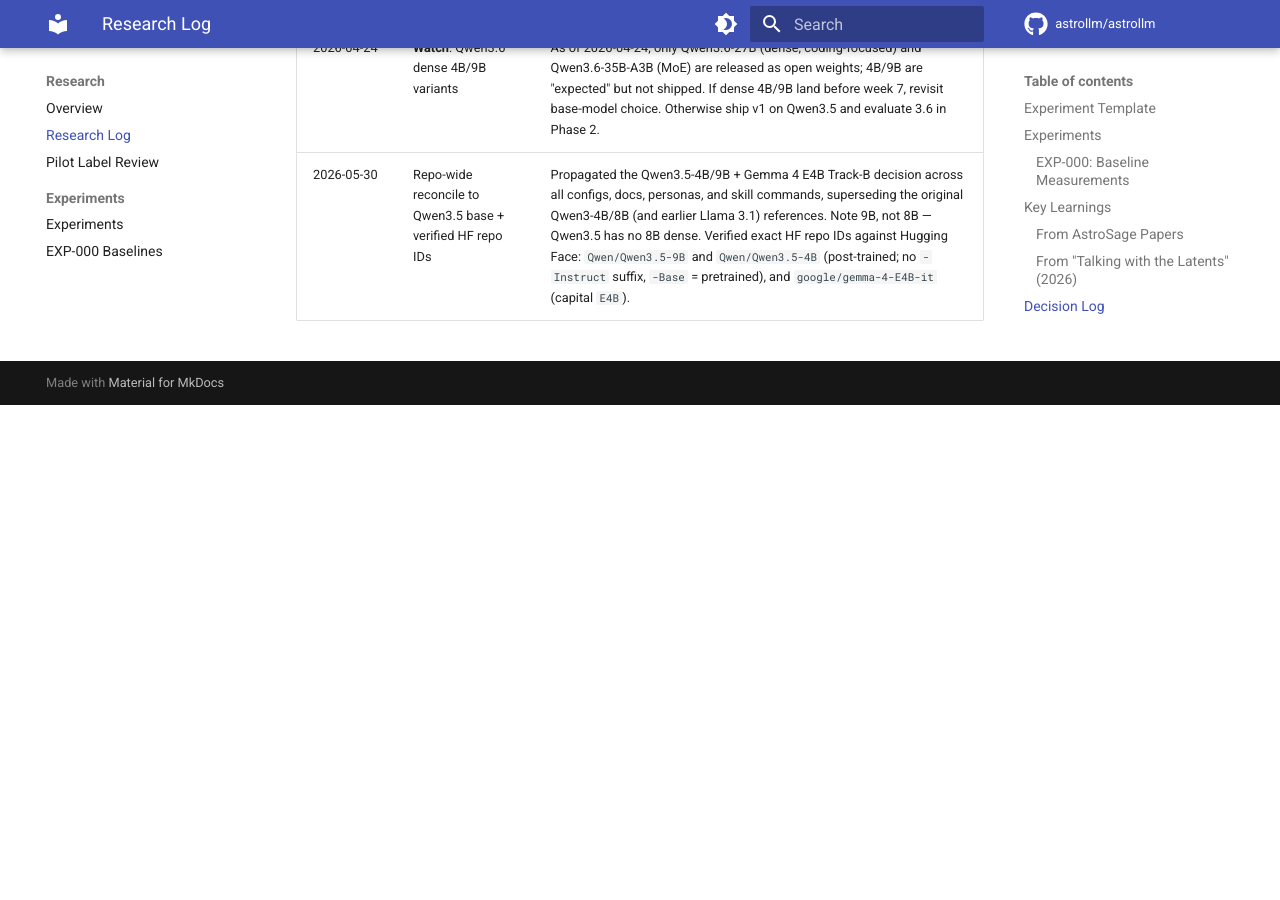
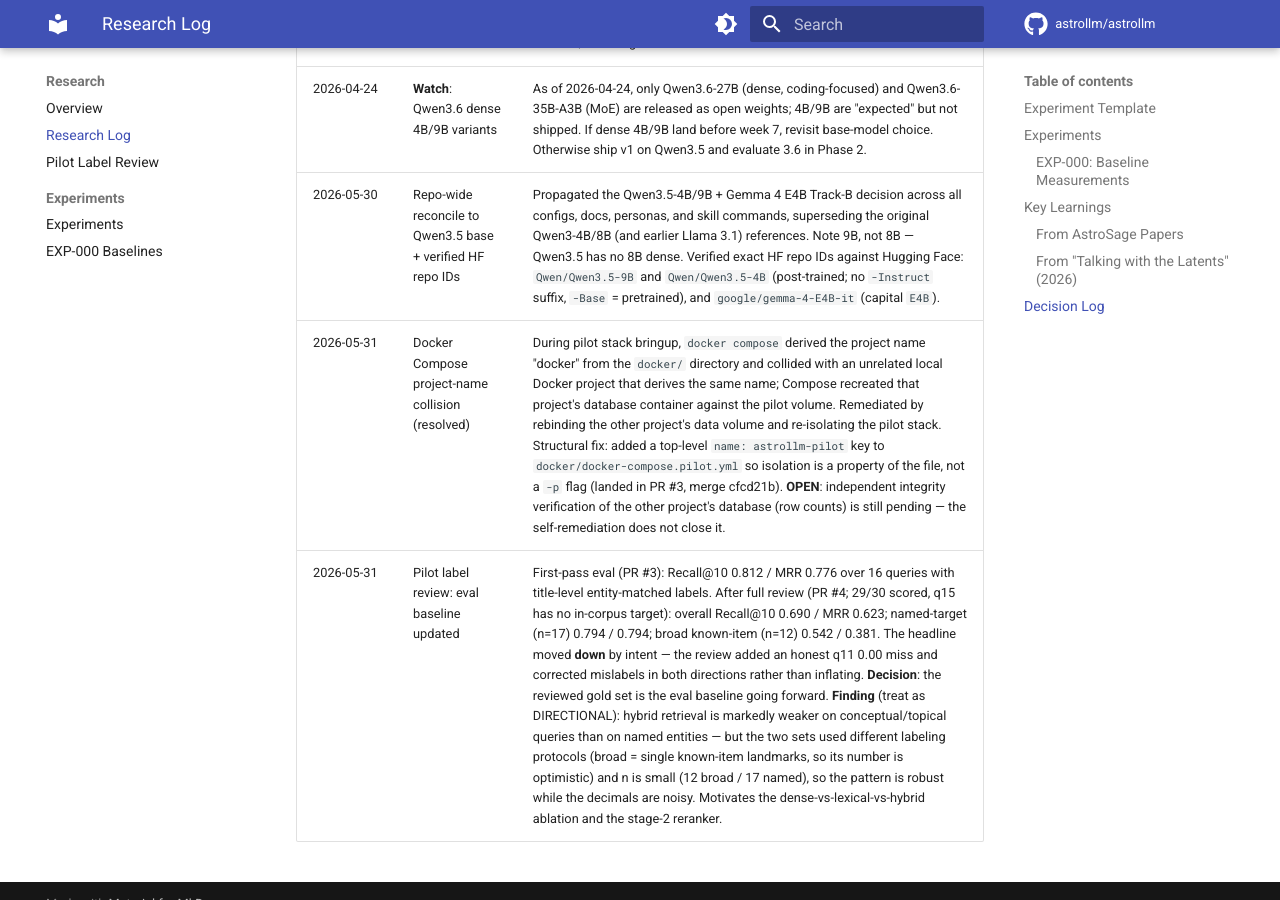
Before and after one commit to astrollm/astrollm, an MkDocs documentation site: the page built from docs/RESEARCH_LOG.md, in a window 1280 px wide and 900 px high, scrolled down 2578 px. Built offline with MkDocs 1.6.1 and Material for MkDocs 9.7.7, drawn with Linux system fonts in a browser that asks for light colours; comment, search, counter and statistics services are not loaded; before the commit the page ends 2983 px from its top, so only the background shows below that.

Commit message:
docs(pilot): fix scored-query count; log docker incident + label-review delta
Co-Authored-By: Claude Opus 4.8 (1M context) <noreply@anthropic.com>

```diff
--- a/docs/RESEARCH_LOG.md
+++ b/docs/RESEARCH_LOG.md
@@ -87,3 +87,5 @@ A living document tracking experiments, findings, and decisions.
 | 2026-04-23 | Add **Gemma 4 E4B** as Track B comparison arm | Gemma 4 released Apr 2, 2026. Unsloth day-0 support (~2× faster training, ~60% less memory). Cheap cross-family data point via existing week 7-8 experiment matrix. Dense variant only — Gemma 4 MoE has a known 3D-tensor QLoRA bug. |
 | 2026-04-24 | **Watch**: Qwen3.6 dense 4B/9B variants | As of 2026-04-24, only Qwen3.6-27B (dense, coding-focused) and Qwen3.6-35B-A3B (MoE) are released as open weights; 4B/9B are "expected" but not shipped. If dense 4B/9B land before week 7, revisit base-model choice. Otherwise ship v1 on Qwen3.5 and evaluate 3.6 in Phase 2. |
 | 2026-05-30 | Repo-wide reconcile to Qwen3.5 base + verified HF repo IDs | Propagated the Qwen3.5-4B/9B + Gemma 4 E4B Track-B decision across all configs, docs, personas, and skill commands, superseding the original Qwen3-4B/8B (and earlier Llama 3.1) references. Note 9B, not 8B — Qwen3.5 has no 8B dense. Verified exact HF repo IDs against Hugging Face: `Qwen/Qwen3.5-9B` and `Qwen/Qwen3.5-4B` (post-trained; no `-Instruct` suffix, `-Base` = pretrained), and `google/gemma-4-E4B-it` (capital `E4B`). |
+| 2026-05-31 | Docker Compose project-name collision (resolved) | During pilot stack bringup, `docker compose` derived the project name "docker" from the `docker/` directory and collided with an unrelated local Docker project that derives the same name; Compose recreated that project's database container against the pilot volume. Remediated by rebinding the other project's data volume and re-isolating the pilot stack. Structural fix: added a top-level `name: astrollm-pilot` key to `docker/docker-compose.pilot.yml` so isolation is a property of the file, not a `-p` flag (landed in PR #3, merge cfcd21b). **OPEN**: independent integrity verification of the other project's database (row counts) is still pending — the self-remediation does not close it. |
+| 2026-05-31 | Pilot label review: eval baseline updated | First-pass eval (PR #3): Recall@10 0.812 / MRR 0.776 over 16 queries with title-level entity-matched labels. After full review (PR #4; 29/30 scored, q15 has no in-corpus target): overall Recall@10 0.690 / MRR 0.623; named-target (n=17) 0.794 / 0.794; broad known-item (n=12) 0.542 / 0.381. The headline moved **down** by intent — the review added an honest q11 0.00 miss and corrected mislabels in both directions rather than inflating. **Decision**: the reviewed gold set is the eval baseline going forward. **Finding** (treat as DIRECTIONAL): hybrid retrieval is markedly weaker on conceptual/topical queries than on named entities — but the two sets used different labeling protocols (broad = single known-item landmarks, so its number is optimistic) and n is small (12 broad / 17 named), so the pattern is robust while the decimals are noisy. Motivates the dense-vs-lexical-vs-hybrid ablation and the stage-2 reranker. |
```
Also changed, not shown: docs/research/pilot-label-review.md (+2 -2 lines).
